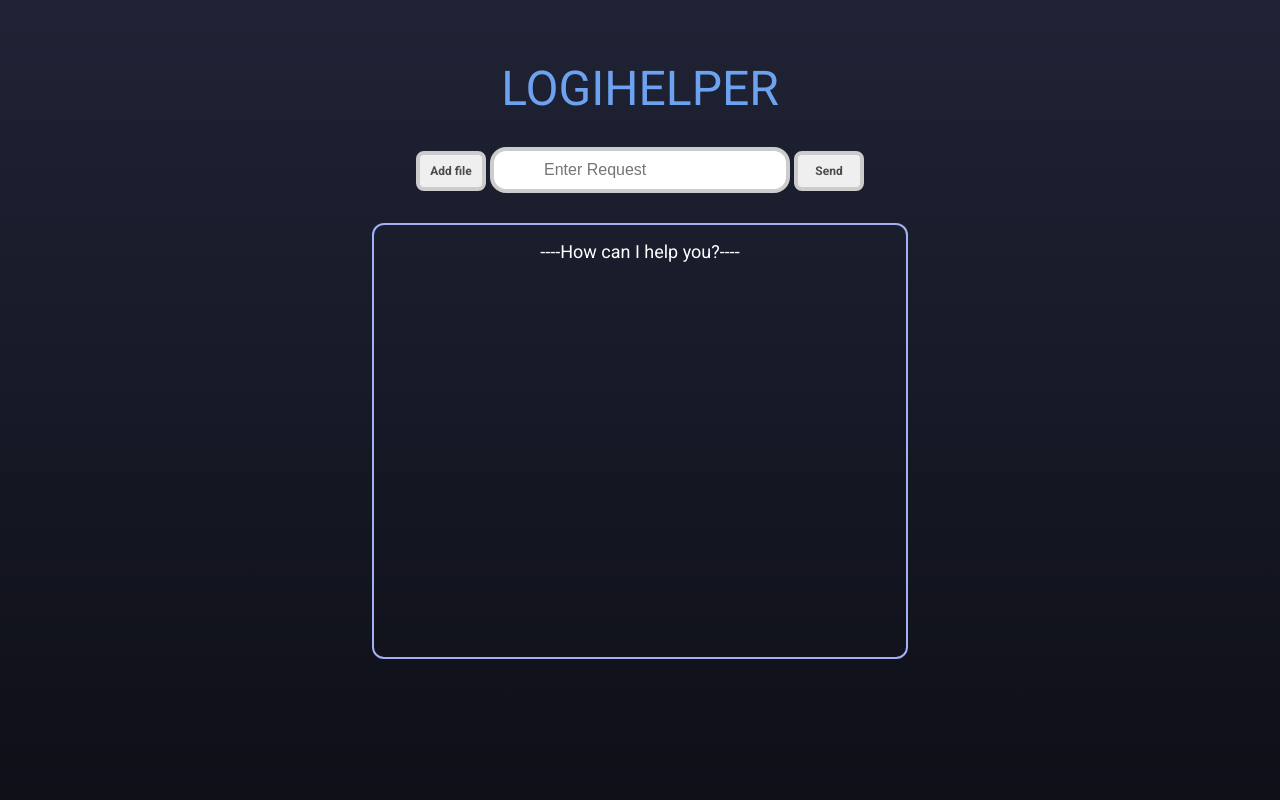
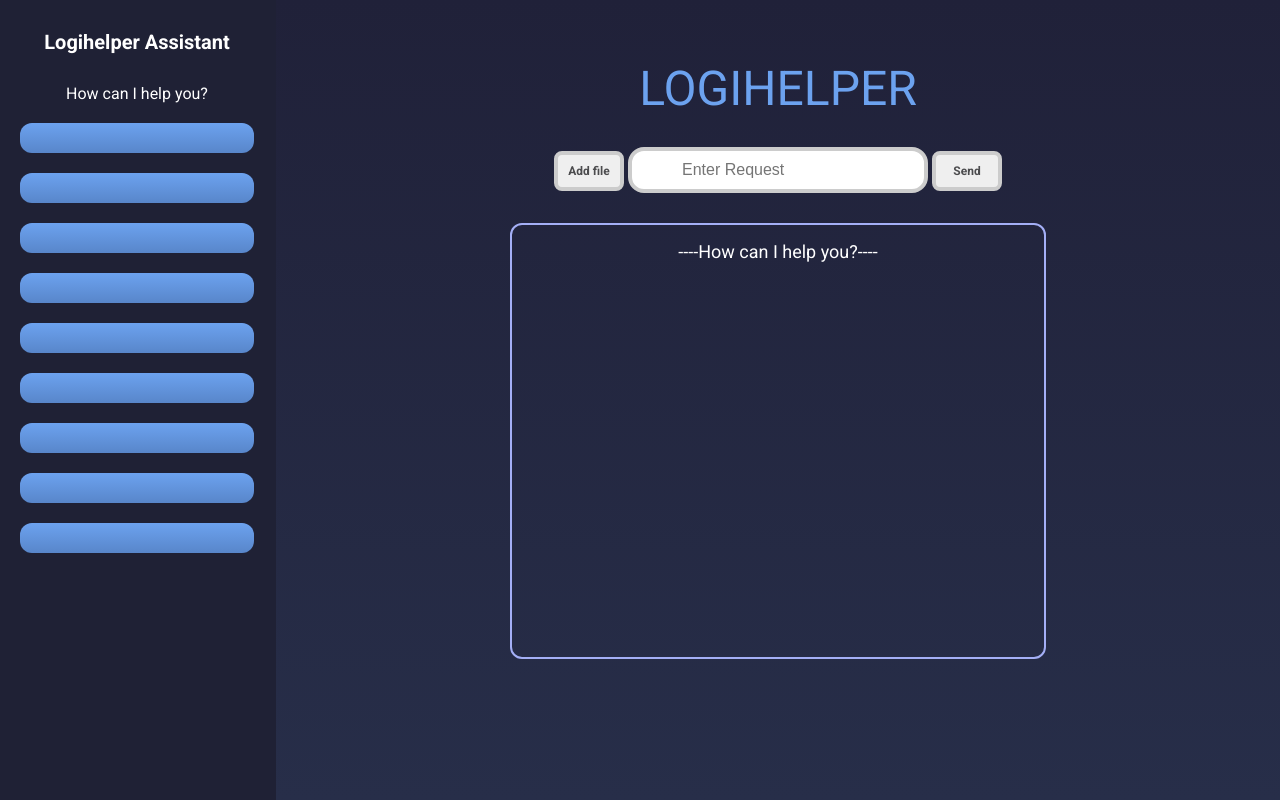
Before and after one commit to lordsmikey0/Logihelper, a plain HTML site: page index.html in a window 1280 px wide. Drawn offline with Linux system fonts and the light colour scheme.

Commit message:
feat: add left panel in css

```diff
--- a/css/main.css
+++ b/css/main.css
@@ -1,11 +1,6 @@
 body {
-    background: linear-gradient(to bottom, #1f2335, #0e0f17);
-    min-height: 100vh;
     margin: 0;
-    display: flex;
-    flex-direction: column;
-    gap: 30px;
-    align-items: center;
+    background: linear-gradient(to bottom, #202139, #272e49);
 }
 .project_name {
     color: #6ca2ef;
@@ -95,3 +90,53 @@ form input:hover {
     transition: opacity 0.3s ease;
     pointer-events: none;
 }
+.left_panel {
+    width: 276px;
+    flex-shrink: 0;
+    background: #1f2135;
+    border-right: 2px solid #1f2135;
+    box-sizing: border-box;
+}
+.main_content {
+    flex: 1;
+    min-width: 0;
+
+    display: flex;
+    flex-direction: column;
+    align-items: center;
+    gap: 30px;
+}
+.layout {
+    display: flex;
+    min-height: 100vh;
+}
+.logo_left_panel {
+    margin: 30px;
+    color: white;
+    font-family: 'Roboto', sans-serif;
+    text-align: center;
+    font-size: 20px;
+    font-weight: bold;
+
+}
+.logo_left_panel_bottom {
+    margin: 0;
+    padding: 0;
+    gap: 0;
+    box-sizing: border-box;
+
+    color: white;
+    font-family: 'Roboto', sans-serif;
+    text-align: center;
+}
+.button_left_panel {
+    margin: 20px;
+    outline: none;
+    padding: 15px 23px;
+    border-radius: 12px;
+    max-width: 75%;
+
+
+    background: linear-gradient(to bottom, #6ca2ef, #5886ca);
+    align-self: center;
+}
--- a/index.html
+++ b/index.html
@@ -14,6 +14,21 @@
 
 </head>
 <body>
+    <div class="layout">
+        <div class="left_panel" id="left-panel">
+            <p class="logo_left_panel">Logihelper Assistant</p>
+            <p class="logo_left_panel_bottom">How can I help you?</p>
+            <div class="button_left_panel"></div>
+            <div class="button_left_panel"></div>
+            <div class="button_left_panel"></div>
+            <div class="button_left_panel"></div>
+            <div class="button_left_panel"></div>
+            <div class="button_left_panel"></div>
+            <div class="button_left_panel"></div>
+            <div class="button_left_panel"></div>
+            <div class="button_left_panel"></div>
+        </div>
+        <div class="main_content">
             <p class="project_name">LOGIHELPER</p>
             <form>
                 <button type="button" class="button" id="add-file">Add file</button>
@@ -29,6 +44,8 @@
             </form>
             <div class="chat" id="chat">----How can I help you?----</div>
             <p class="await_response">Assistant is working . . .</p>
+        </div>
+    </div>
     <script src="js/main.js"></script>
 </body>
 </html>
```
Lines whose indentation alone changed are shown as unchanged.
